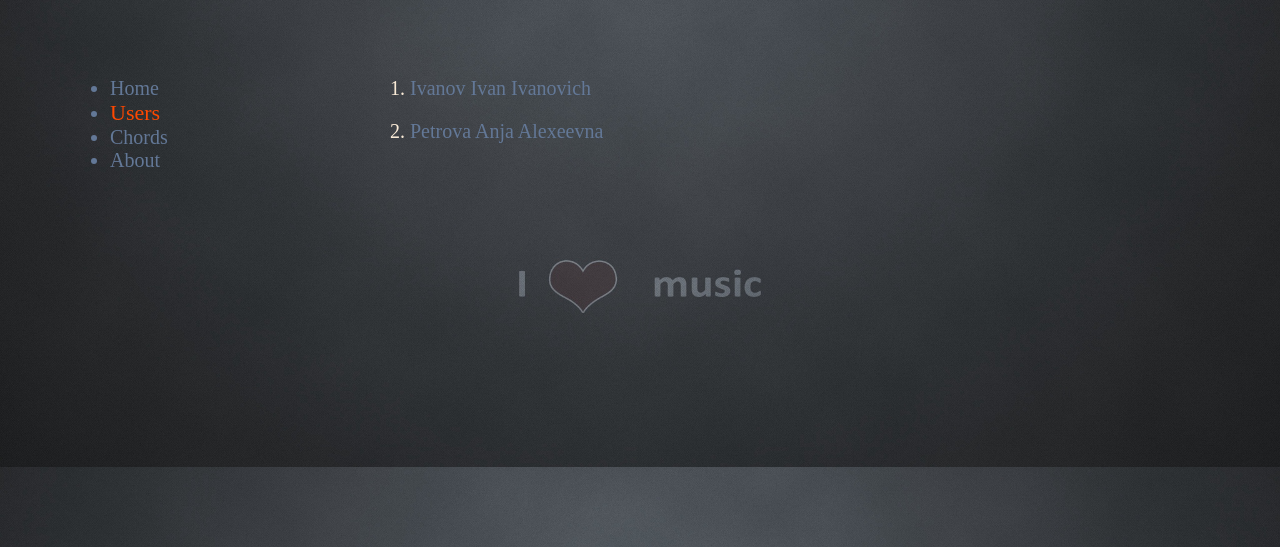
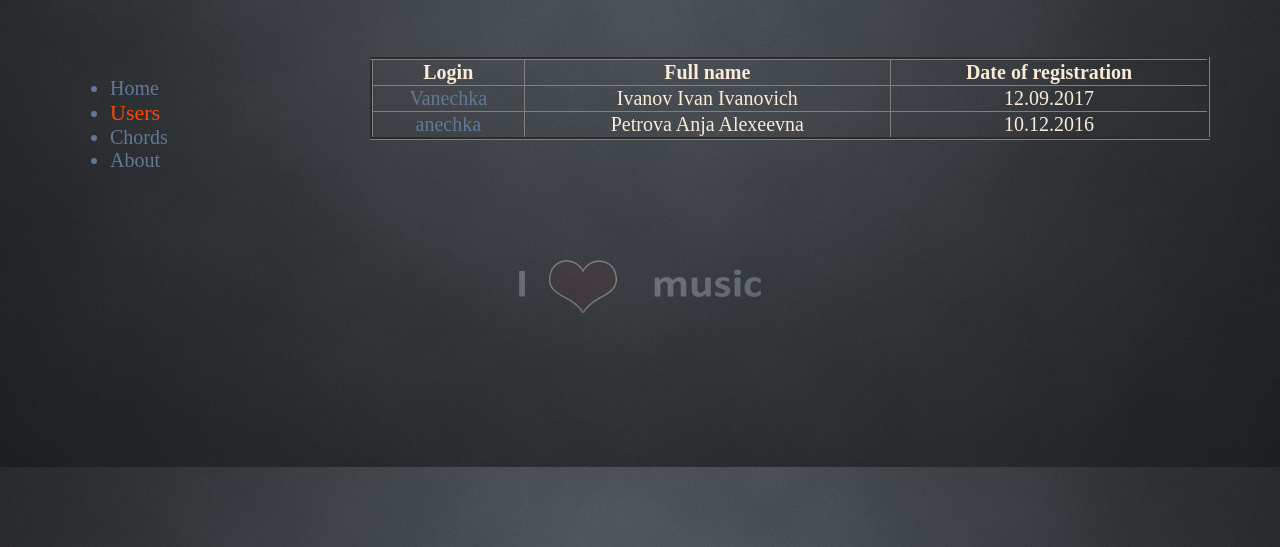
Before and after one commit to immaria/webprogbase, a plain HTML site: page users.html in a window 1280 px wide. Shown: the part 253-800 px from the top of the page. Drawn offline with Linux system fonts and the light colour scheme.

Commit message:
Add files via upload

```diff
--- a/users.html
+++ b/users.html
@@ -31,14 +31,34 @@
                 </ul>
               </div>
         <div class="content">
-            <ol type="1">
+                <table border="3">
+                        <tr>
+                            <th>Login</th>
+                            <th>Full name</th>
+                            <th>Date of registration</th>
+                        </tr>
+                        <tr>
+                            <td><a href="user1.html">Vanechka</a></td>
+                            <td>Ivanov Ivan Ivanovich</td>
+                            <td>12.09.2017</td>
+                        </tr>
+                        <tr>
+                            <td><a href="user2.html">anechka</a></td>
+                            <td>Petrova Anja Alexeevna</td>
+                            <td>10.12.2016</td>
+                        </tr>
+                    </table>
+
+
+
+       <!--     <ol type="1">
                 <li>
                     <a href="user1.html">Ivanov Ivan Ivanovich</a>
                 </li>
                 <li>
                     <a href="user2.html">Petrova Anja Alexeevna</a>
                 </li>
-            </ol>
+            </ol>-->
 </body>
 </div>
 </div>
```
Also changed, not shown: about.html (+2 -0 lines), index.html (+1 -67 lines), user1.html (+6 -3 lines), user2.html (+7 -4 lines), 1 other file.
